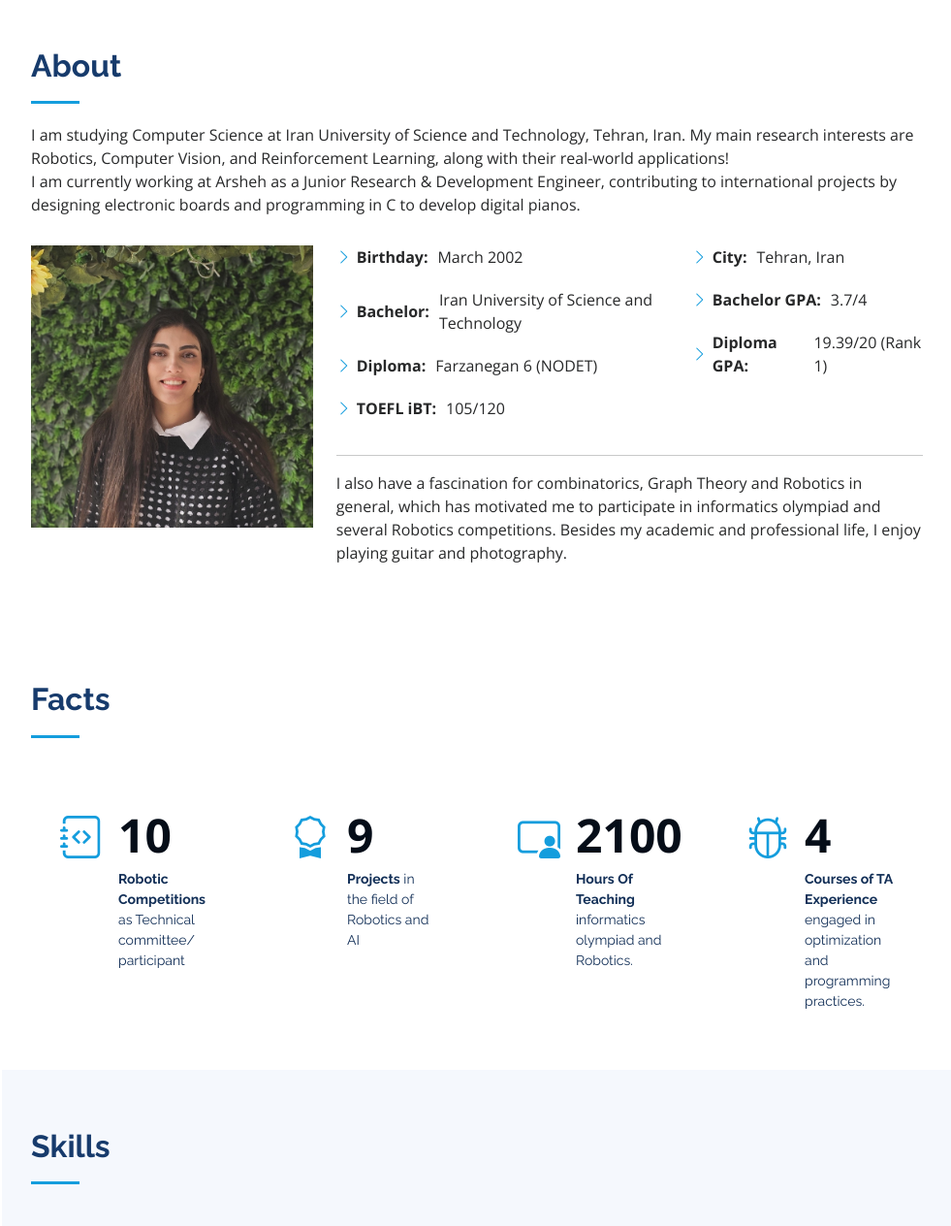
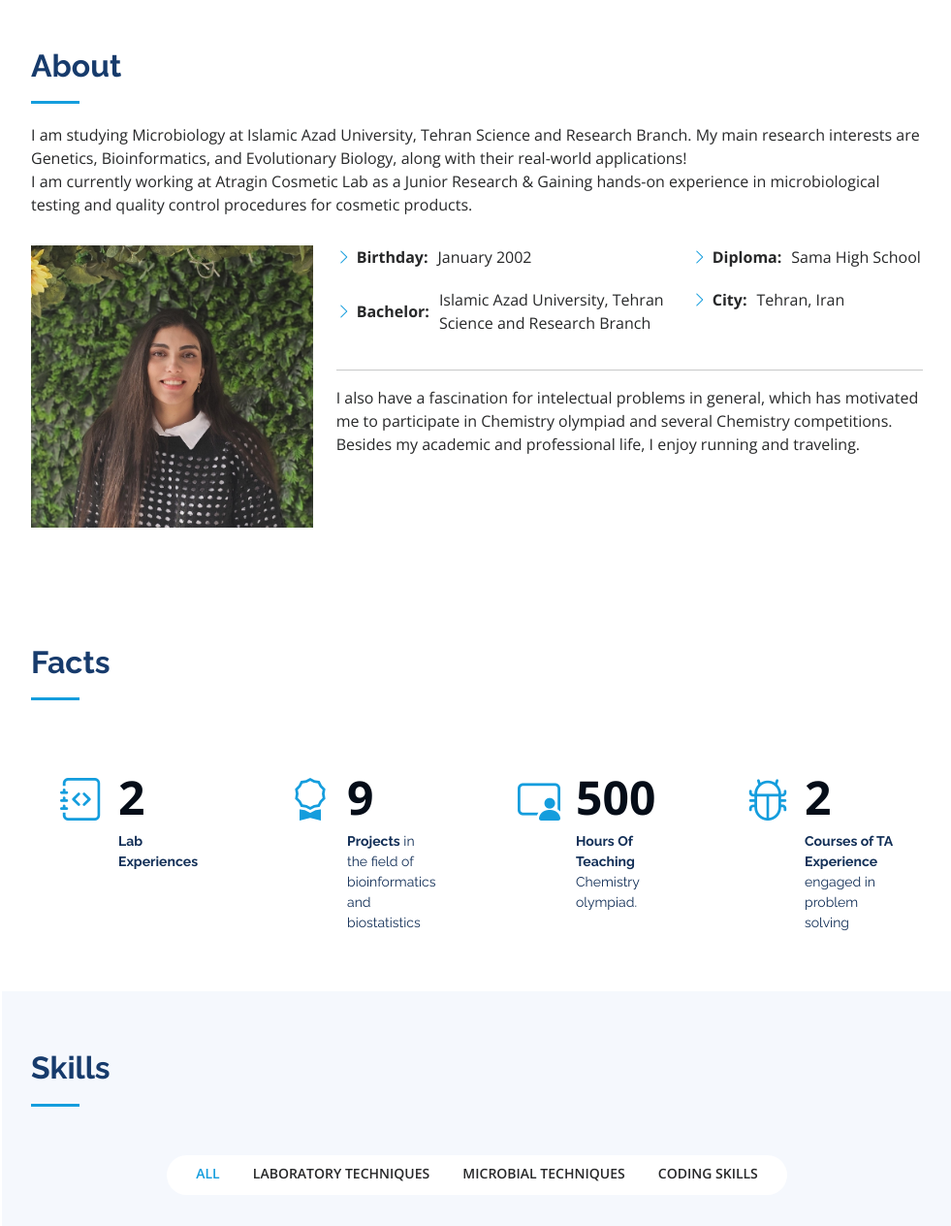
Before and after one commit to SadafDavarinezhad/SadafDavarinezhad.github.io, a plain HTML site: page index.html in a window 1280 px wide. Shown: the part 811-2075 px from the top of the page at 97% size, without its empty margins (298-1279 px from the left). Drawn offline with nearby package versions, Linux system fonts and the light colour scheme; a web font is replaced by a local one.

Commit message:
Add files via upload

```diff
--- a/index.html
+++ b/index.html
@@ -6,7 +6,7 @@
     <meta content="width=device-width, initial-scale=1.0" name="viewport">
 
     <title>Nargess Seifi Personal Website</title>
-    <meta name="description" content='Nargess Seifi personal website'>
+    <meta name="description" content='Sadaf Davari Nezhad personal website'>
     <meta content="Robatics, AI, ML, Machine Learning" name="keywords">
     <meta name="author" content="Nargess Seifi" />
 
@@ -76,16 +76,16 @@
 
             <div class="profile">
                 <img src="assets/img/profile-img.jpg" alt="" class="img-fluid rounded-circle">
-                <h1 class="text-light"><a href="index.html">Nargess Seifi</a></h1>
+                <h1 class="text-light"><a href="index.html">Sadaf Davari Nezhad</a></h1>
                 <div class="social-links mt-3 text-center d-flex align-items-center justify-content-center">
-                     <a href="https://github.com/Nargess-Seifi" class="twitter"><i class='bx bxl-github'></i></a>
-                    <a href="mailto:nargessseifi@outlook.com" class="facebook"><i class='bx bxs-envelope'></i></a>
+                     <a href="https://github.com/SadafDavarinezhad" class="twitter"><i class='bx bxl-github'></i></a>
+                    <a href="mailto:sdfdavari@gmail.com" class="facebook"><i class='bx bxs-envelope'></i></a>
 <!--                    <a href="https://www.linkedin.com/in/helia-atarod-6ab98b222" class="instagram"><i class="ai ai-google-scholar fa-lg"></i></a>-->
 
                     <!--<a href="" class="instagram"><object data="./assets/img/google-scholar.svg" type="image/svg+xml" style="width: 100%; height: 100%;  vertical-align: middle; fill: white;" fill="white" class="svg-white"></object></a>-->
 
                     <a href="https://join.skype.com/invite/mybQgg2jCrQW" class="google-plus"><i class='bx bxl-discord-alt' ></i></a>
-                    <a href="https://www.linkedin.com/in/nargess-seifi-963500213?utm_source=share&utm_campaign=share_via&utm_content=profile&utm_medium=android_app" class="linkedin"><i class="bx bxl-linkedin"></i></a>
+                    <a href="https://www.linkedin.com/in/sadaf-davarinezhad-9bb141246" class="linkedin"><i class="bx bxl-linkedin"></i></a>
 
                 </div>
             </div>
@@ -94,7 +94,7 @@
                 <ul>
                     <li><a href="#hero" class="nav-link scrollto active"><i class="bx bx-home"></i> <span>Home</span></a></li>
                     <li><a href="#about" class="nav-link scrollto"><i class="bx bx-user"></i> <span>About</span></a></li>
-                    <li><a href="#resume" class="nav-link scrollto"><i class="bx bx-file-blank"></i> <span>Research Projects</span></a></li>
+                    <li><a href="#resume" class="nav-link scrollto"><i class="bx bx-file-blank"></i> <span> Projects</span></a></li>
                     <li><a href="#portfolio" class="nav-link scrollto"><i class='bx bx-brain'></i> <span>Teachings</span></a></li>
                     <li><a href="#services" class="nav-link scrollto"><i class='bx bx-crown'></i><span>Awards</span></a></li>
                     <!-- <li><a href="#contact" class="nav-link scrollto"><i class="bx bx-envelope"></i> <span>Contact</span></a></li> -->
@@ -119,8 +119,9 @@
       <img src="assets/img/pic1_bg.jpeg" alt="" data-aos="fade-in" class="profile-img">
 
       <div class="container" data-aos="fade-up" data-aos-delay="100">
-        <h2>Nargess Seifi</h2>
-        <p>My research interests are  <span class="typed" data-typed-items="Robotics, Artificial Intelligence">Robotics</span><span class="typed-cursor typed-cursor--blink" aria-hidden="true"></span><span class="typed-cursor typed-cursor--blink" aria-hidden="true"></span></p>
+        <h2>Sadaf Davarinezhad</h2>
+        <p>My research interests are  <span class="typed" data-typed-items="Bioinformatics, Antimicrobial Resistance Mechanisms
+,  Evolutionary Biology">Cellular and Genetic Processes</span><span class="typed-cursor typed-cursor--blink" aria-hidden="true"></span><span class="typed-cursor typed-cursor--blink" aria-hidden="true"></span></p>
       </div>
 
     </section><!-- /Hero Section -->
@@ -131,9 +132,9 @@
             <div class="container">
                 <div class="section-title">
                     <h2>About</h2>
-                    <p>I am studying Computer Science at Iran University of Science and Technology, Tehran, Iran. My main research interests are Robotics, Computer Vision, and Reinforcement Learning, along with their real-world applications!
+                    <p>I am studying Microbiology at Islamic Azad University, Tehran Science and Research Branch. My main research interests are Genetics, Bioinformatics, and Evolutionary Biology, along with their real-world applications!
                     </p>
-                    <p>I am currently working at Arsheh as a Junior Research & Development Engineer, contributing to international projects by designing electronic boards and programming in C to develop digital pianos.
+                    <p>I am currently working at Atragin Cosmetic Lab as a Junior Research & Gaining hands-on experience in microbiological testing and quality control procedures for cosmetic products.
                     </p>
 
 
@@ -149,21 +150,20 @@
                         <div class="row">
                             <div class="col-lg-7">
                                 <ul>
-                                    <li><i class="bi bi-chevron-right"></i> <strong>Birthday:</strong> <span>March 2002</span></li>
-                                    <li><i class="bi bi-chevron-right"></i> <strong>Bachelor:</strong> <span> Iran University of Science and Technology</span></li>
-                                    <li><i class="bi bi-chevron-right"></i> <strong>Diploma:</strong> <span>Farzanegan 6
-                                            <div class="popup" onclick="myFunction()">(NODET)<span class="popuptext" id="myPopup">National Organization for Development of Exceptional Talents</span>
-                                            </div>
-                                        </span></li>
-                                    <li><i class="bi bi-chevron-right"></i> <strong>TOEFL iBT:</strong> <span> 105/120</span></li>
+                                    <li><i class="bi bi-chevron-right"></i> <strong>Birthday:</strong> <span>January 2002</span></li>
+                                    <li><i class="bi bi-chevron-right"></i> <strong>Bachelor:</strong> <span> Islamic Azad University, Tehran Science and Research Branch</span></li>
+
+
                                 </ul>
                             </div>
 
                             <div class="col-lg-5">
                                 <ul>
+                                 <li><i class="bi bi-chevron-right"></i> <strong>Diploma:</strong> <span>Sama High School
+
+                                        </span></li>
                                     <li><i class="bi bi-chevron-right"></i> <strong>City:</strong> <span>Tehran, Iran</span></li>
-                                    <li><i class="bi bi-chevron-right"></i> <strong>Bachelor GPA:</strong> <span> 3.7/4</span></li>
-                                    <li><i class="bi bi-chevron-right"></i> <strong>Diploma GPA:</strong> <span> 19.39/20 (Rank 1)</span></li>
+
                                 </ul>
                             </div>
                         </div>
@@ -174,7 +174,7 @@
 
 
                         <p>
-                            I also have a fascination for combinatorics, Graph Theory and Robotics in general, which has motivated me to participate in informatics olympiad and several Robotics competitions. Besides my academic and professional life, I enjoy playing guitar and photography.
+                            I also have a fascination for intelectual problems in general, which has motivated me to participate in Chemistry olympiad and several Chemistry competitions. Besides my academic and professional life, I enjoy running and traveling.
                         </p>
                     </div>
                 </div>
@@ -195,32 +195,32 @@
 
                     <div class="col-lg-3 col-md-6 d-md-flex align-items-md-stretch" data-aos="fade-up">
                         <div class="count-box">
-                            <i class="bi bi-journal-code"></i><span data-purecounter-start="0" data-purecounter-end="10" data-purecounter-duration="1" class="purecounter"></span>
-                            <p><strong>Robotic Competitions</strong> as Technical committee/ participant</p>
+                            <i class="bi bi-journal-code"></i><span data-purecounter-start="0" data-purecounter-end="2" data-purecounter-duration="1" class="purecounter"></span>
+                            <p><strong>Lab Experiences</strong> </p>
                         </div>
                     </div>
 
                     <div class="col-lg-3 col-md-6 d-md-flex align-items-md-stretch" data-aos="fade-up" data-aos-delay="100">
                         <div class="count-box">
                             <i class="bi bi-award"></i>
-                            <span data-purecounter-start="0" data-purecounter-end="9" data-purecounter-duration="1" class="purecounter"></span>
-                            <p><strong>Projects</strong> in the field of Robotics and AI</p>
+                            <span data-purecounter-start="0" data-purecounter-end="9" data-purecounter-duration="3" class="purecounter"></span>
+                            <p><strong>Projects</strong> in the field of bioinformatics and biostatistics </p>
                         </div>
                     </div>
 
                     <div class="col-lg-3 col-md-6 d-md-flex align-items-md-stretch" data-aos="fade-up" data-aos-delay="200">
                         <div class="count-box">
                             <i class="bi bi-person-video3"></i>
-                            <span  data-purecounter-start="0" data-purecounter-end="2100" data-purecounter-duration="1" class="purecounter"></span>
-                            <p><strong>Hours Of Teaching</strong> informatics olympiad and Robotics.</p>
+                            <span  data-purecounter-start="0" data-purecounter-end="500" data-purecounter-duration="1" class="purecounter"></span>
+                            <p><strong>Hours Of Teaching</strong> Chemistry olympiad.</p>
                         </div>
                     </div>
 
                     <div class="col-lg-3 col-md-6 d-md-flex align-items-md-stretch" data-aos="fade-up" data-aos-delay="300">
                         <div class="count-box">
                             <i class="bi bi-bug"></i>
-                            <span data-purecounter-start="0" data-purecounter-end="4" data-purecounter-duration="1" class="purecounter"></span>
-                            <p><strong>Courses of TA Experience</strong> engaged in optimization and programming practices.</p>
+                            <span data-purecounter-start="0" data-purecounter-end="2" data-purecounter-duration="1" class="purecounter"></span>
+                            <p><strong>Courses of TA Experience</strong> engaged in problem solving</p>
                         </div>
                     </div>
 
@@ -251,9 +251,9 @@
                     <div class="col-lg-12 d-flex justify-content-center">
                         <ul id="portfolio-flters">
                             <li data-filter="*" class="filter-active">All</li>
-                            <li data-filter=".filter-app">programming languages &amp; frameworks</li>
-                            <li data-filter=".filter-web">Tools and Workflow</li>
-                            <li data-filter=".filter-card">Design and Engineering</li>
+                            <li data-filter=".filter-app">Laboratory Techniques </li>
+                            <li data-filter=".filter-web"> Microbial Techniques</li>
+                            <li data-filter=".filter-card">Coding Skills</li>
                             <!-- <li data-filter=".filter-card-doc">Document Creation</li> -->
                           <!-- <li data-filter=".filter-card-lang">Languages</li> -->
 
```
